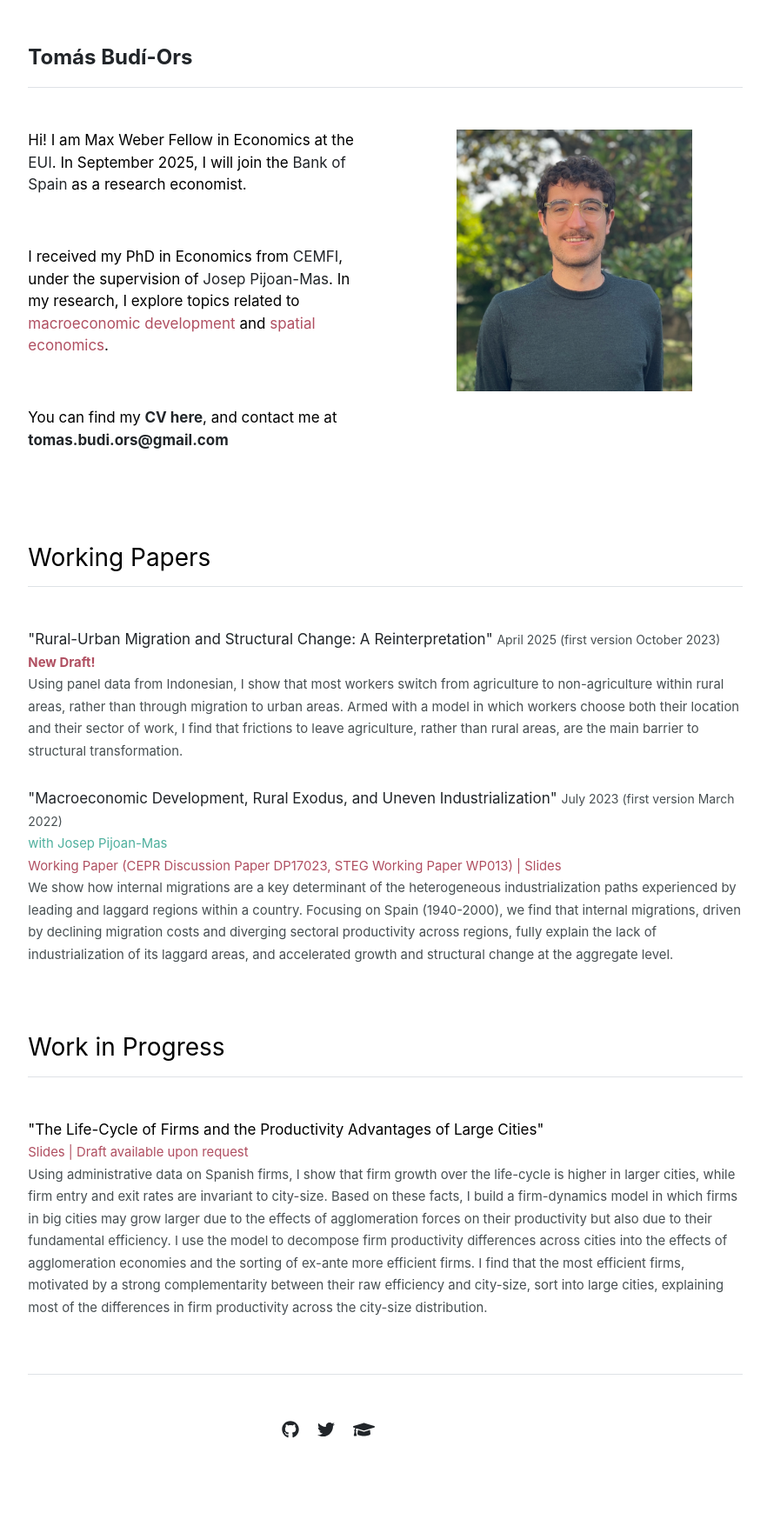
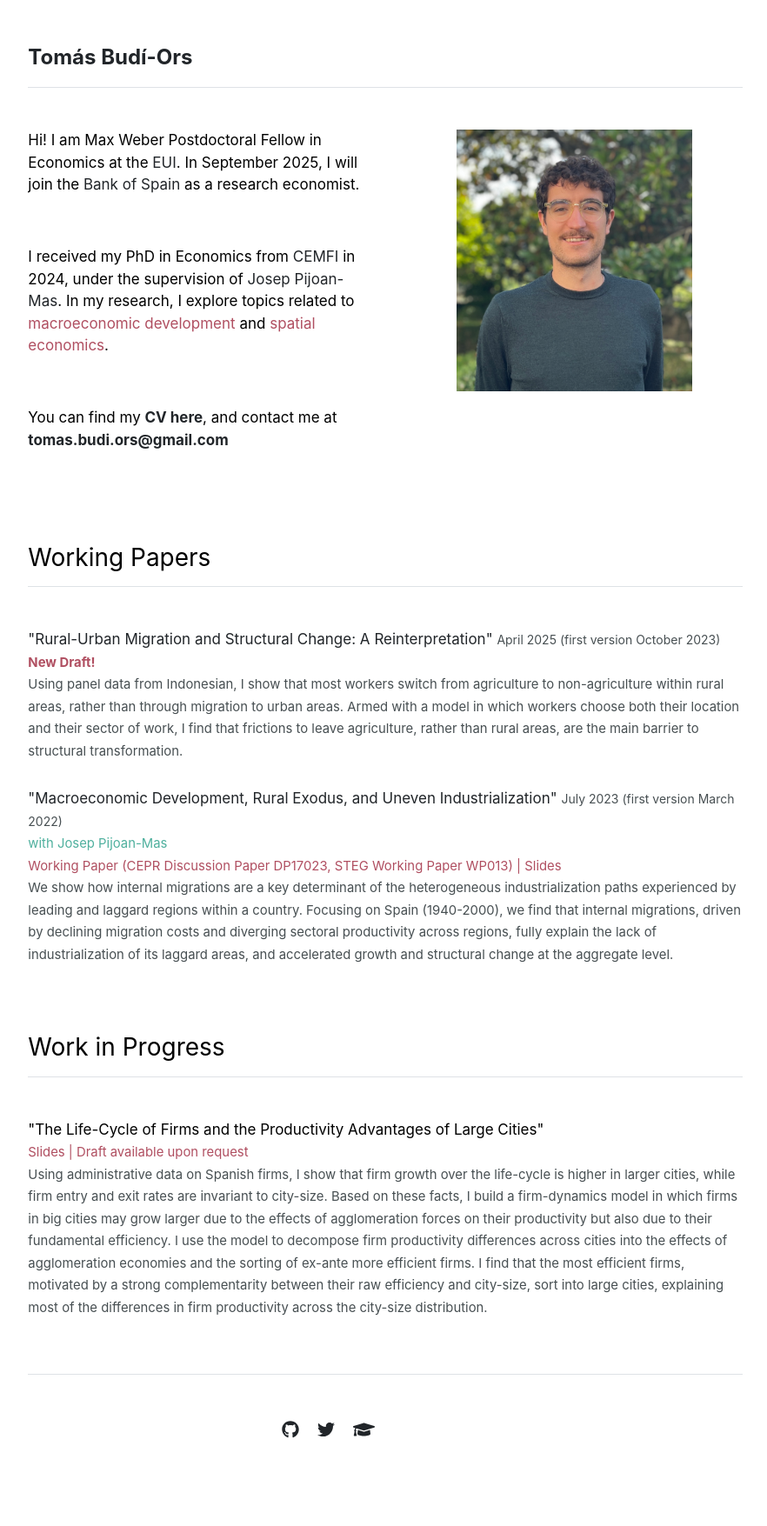
Before and after one commit to tomas-budi-ors/tomas-budi-ors.github.io, a Jekyll site: the page built from index.md, in a window 1280 px wide. Shown: the whole page at 87% size, without its empty margins (197-1079 px from the left). Built offline with Jekyll 4.4.1, drawn with Linux system fonts in a browser that asks for light colours.

Commit message:
Update CV and home page

```diff
--- a/index.md
+++ b/index.md
@@ -3,12 +3,12 @@ layout: home
 title: "Home"
 ---
 
-Hi! I am Max Weber Fellow in Economics at the [EUI](https://www.eui.eu/en/academic-units/department-of-economics){:target="_blank"}.
+Hi! I am Max Weber Postdoctoral Fellow in Economics at the [EUI](https://www.eui.eu/en/academic-units/department-of-economics){:target="_blank"}.
 In September 2025, I will join the [Bank of Spain](https://www.bde.es/investigador/en/) as a research economist.
 
 &nbsp;
 
-I received my PhD in Economics from [CEMFI](https://www.cemfi.es/), under the supervision of [Josep Pijoan-Mas](https://www.cemfi.es/~pijoan/). In my research, I explore topics related to <span style="color: #b04f61;">macroeconomic development</span> and <span style="color: #b04f61;">spatial economics</span>.
+I received my PhD in Economics from [CEMFI](https://www.cemfi.es/) in 2024, under the supervision of [Josep Pijoan-Mas](https://www.cemfi.es/~pijoan/). In my research, I explore topics related to <span style="color: #b04f61;">macroeconomic development</span> and <span style="color: #b04f61;">spatial economics</span>.
 <!--My research focuses on <span style="color: #b04f61;">macroeconomic development</span> and <span style="color: #b04f61;">spatial economics</span>. -->
 
 <!-- I will join the Bank of Spain as a research economist in 2025, after spending one year as a Max Weber Fellow at the EUI.  -->
```
Also changed, not shown: 1 other file.
